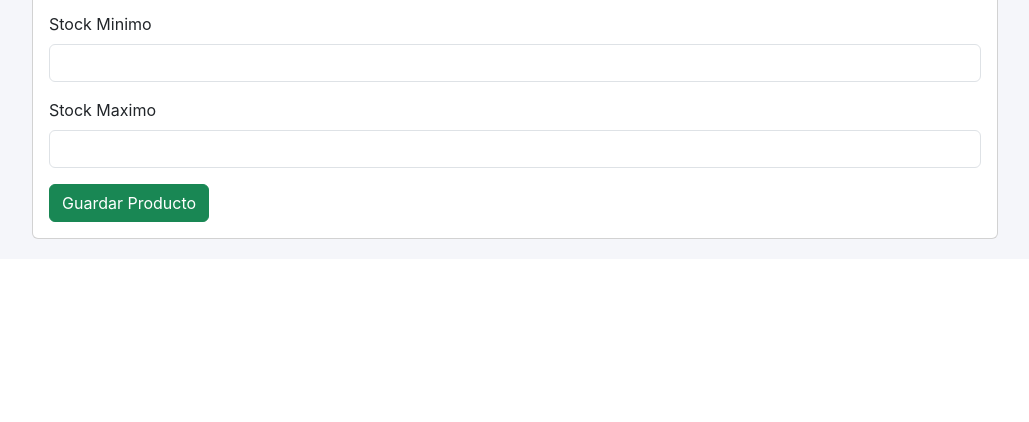
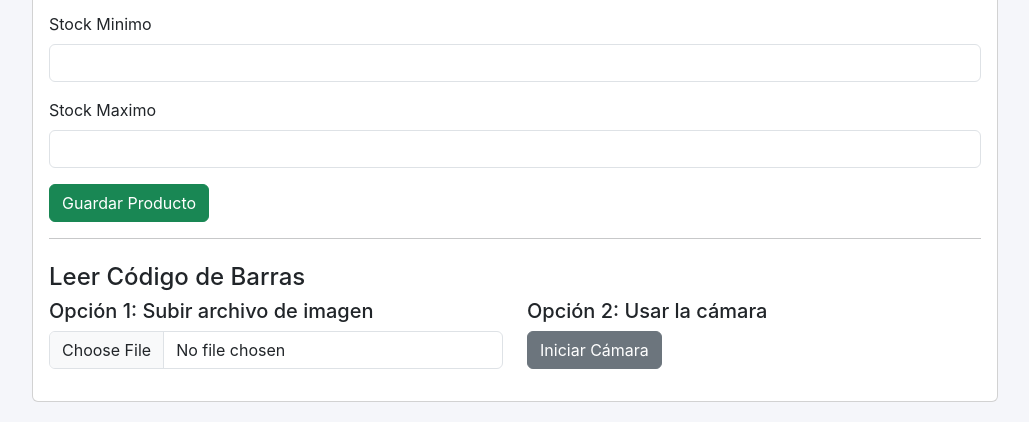
Before and after one commit to aatay19/Inventario_python, a Django app: page /inventario/crear in a window 1280 px wide. Shown: the part 887-1309 px from the top of the page, without its empty margins (250-1279 px from the left). Before the commit the page ends 1126 px from the top, so only its background shows below. Run offline with Django 5.2, Linux system fonts and the light colour scheme.

Commit message:
añadido escaner-falta prueba desde camara movil

```diff
--- a/libreria/templates/base.html
+++ b/libreria/templates/base.html
@@ -40,6 +40,9 @@
 
     <!-- JS Bootstrap -->
     <script src="https://cdn.jsdelivr.net/npm/bootstrap@5.3.2/dist/js/bootstrap.bundle.min.js"></script>
+
+    <!-- Bloque para scripts adicionales de cada página -->
+    {% block scripts %}{% endblock %}
 
 </body>
 <script>
--- a/libreria/templates/inventario/crear.html
+++ b/libreria/templates/inventario/crear.html
@@ -1,8 +1,6 @@
 {% extends "base.html" %}
 {% block title %}Crear Producto{% endblock %}
 {% block content %}
-
-
 
 <div class="card">
     <div class="card-header">
@@ -12,15 +10,107 @@
     <div class="card-body">
         <h4 class="card-title">Datos del Producto</h4>
         {%include 'inventario/form.html'%}
+
+        <hr>
+
+        <h4 class="card-title mt-4">Leer Código de Barras</h4>
+        <div class="row">
+            <div class="col-md-6">
+                <h5>Opción 1: Subir archivo de imagen</h5>
+                <input type="file" id="upload-file" class="form-control" accept="image/*">
+            </div>
+            <div class="col-md-6">
+                <h5>Opción 2: Usar la cámara</h5>
+                <button id="start-camera" class="btn btn-secondary">Iniciar Cámara</button>
+                <div id="video-container" style="display: none; margin-top: 15px;">
+                    <video id="video" width="320" height="240" autoplay style="border: 1px solid black;"></video>
+                    <button id="scan-button" class="btn btn-info mt-2">Escanear Ahora</button>
+                </div>
+            </div>
+        </div>
+
+        <div id="resultado" class="mt-3 fw-bold"></div>
     </div>
 </div>
 
+{% endblock %}
 
+{% block scripts %}
+<script>
+    document.addEventListener('DOMContentLoaded', function () {
+        // El campo de código de producto que queremos rellenar. Django lo genera como 'id_codigo_producto'.
+        const productCodeInput = document.getElementById('id_codigo_producto');
+        const resultadoDiv = document.getElementById('resultado');
+        const uploadFileInput = document.getElementById('upload-file');
+        const startCameraButton = document.getElementById('start-camera');
+        const videoContainer = document.getElementById('video-container');
+        const video = document.getElementById('video');
+        const scanButton = document.getElementById('scan-button');
 
-            {% for campo in formulario_inventario %}
+        // --- Lógica para Opción 1: Subir Archivo ---
+        uploadFileInput.addEventListener('change', (event) => {
+            const file = event.target.files[0];
+            if (file) {
+                enviarImagenAlServidor(file);
+            }
+        });
 
+        // --- Lógica para Opción 2: Usar Cámara ---
+        startCameraButton.addEventListener('click', async () => {
+            videoContainer.style.display = 'block';
+            try {
+                // Pedimos la cámara trasera ('environment') que es mejor para escanear
+                const stream = await navigator.mediaDevices.getUserMedia({ video: { facingMode: 'environment' } });
+                video.srcObject = stream;
+            } catch (err) {
+                resultadoDiv.textContent = 'Error al acceder a la cámara: ' + err;
+                resultadoDiv.className = 'alert alert-danger';
+            }
+        });
 
-            {% endfor %}
+        scanButton.addEventListener('click', () => {
+            const canvas = document.createElement('canvas');
+            canvas.width = video.videoWidth;
+            canvas.height = video.videoHeight;
+            const context = canvas.getContext('2d');
+            context.drawImage(video, 0, 0, canvas.width, canvas.height);
 
+            // Convertir el canvas a un archivo (Blob) para enviarlo
+            canvas.toBlob((blob) => {
+                enviarImagenAlServidor(blob, 'scan.png');
+            }, 'image/png');
+        });
 
+        // --- Función común para enviar la imagen al backend ---
+        async function enviarImagenAlServidor(imageFile, fileName = 'image.png') {
+            const formData = new FormData();
+            formData.append('imagen', imageFile, fileName);
+
+            resultadoDiv.textContent = 'Procesando...';
+            resultadoDiv.className = 'alert alert-info';
+
+            try {
+                const response = await fetch("{% url 'decodificar_codigo' %}", {
+                    method: 'POST',
+                    body: formData,
+                });
+
+                const data = await response.json();
+
+                if (response.ok && data.success) {
+                    productCodeInput.value = data.codigo; // ¡Pone el código en el campo del formulario!
+                    resultadoDiv.textContent = `Código encontrado (${data.tipo}): ${data.codigo}`;
+                    resultadoDiv.className = 'alert alert-success';
+                } else {
+                    resultadoDiv.textContent = `Error: ${data.error}`;
+                    resultadoDiv.className = 'alert alert-danger';
+                }
+            } catch (error) {
+                resultadoDiv.textContent = 'Error de red al contactar el servidor.';
+                resultadoDiv.className = 'alert alert-danger';
+                console.error('Error en fetch:', error);
+            }
+        }
+    });
+</script>
 {% endblock %}
--- a/libreria/urls.py
+++ b/libreria/urls.py
@@ -32,5 +32,6 @@ urlpatterns = [
     path('movimientos/eliminar<int:id_movimiento>', views.movimientos_inventario_eliminar, name='movimientos.eliminar'),
     path('movimientos/editar<int:id_movimiento>', views.movimientos_inventario_editar, name='movimientos.editar'),
 
-
+    # URL para la API de decodificación de código de barras
+    path('api/decodificar-codigo/', views.decodificar_codigo_barras, name='decodificar_codigo'),
 ]
--- a/libreria/views.py
+++ b/libreria/views.py
@@ -9,6 +9,10 @@ from django.db import transaction
 from datetime import timedelta, datetime
 from django.shortcuts import get_object_or_404
 from django.contrib import messages
+from django.http import JsonResponse
+from django.views.decorators.csrf import csrf_exempt
+from PIL import Image
+from pyzbar.pyzbar import decode
 # Create your views here.
 # libreria/views.py
 
@@ -476,3 +480,40 @@ def movimientos_inventario_eliminar(request, id_movimiento):
         return redirect('movimientos.index')
 
     return render(request, 'movimientos/eliminar.html', {'movimiento': movimiento})
+
+
+#======================================
+# API para decodificar código de barras
+#========================================
+
+@csrf_exempt # Usamos csrf_exempt para simplificar el ejemplo con AJAX. En producción, considera usar el token CSRF de Django.
+def decodificar_codigo_barras(request):
+    if request.method == 'POST' and request.FILES.get('imagen'):
+        try:
+            imagen_subida = request.FILES['imagen']
+
+            # Abrir la imagen usando Pillow
+            img = Image.open(imagen_subida)
+
+            # Usar pyzbar para decodificar los códigos de barras
+            codigos_decodificados = decode(img)
+
+            if not codigos_decodificados:
+                return JsonResponse({'error': 'No se encontró ningún código de barras en la imagen.'}, status=400)
+
+            # Extraer los datos del primer código encontrado
+            primer_codigo = codigos_decodificados[0]
+            codigo_data = primer_codigo.data.decode('utf-8')
+            codigo_type = primer_codigo.type
+
+            # Devolver el resultado como JSON
+            return JsonResponse({
+                'success': True,
+                'codigo': codigo_data,
+                'tipo': codigo_type
+            })
+
+        except Exception as e:
+            return JsonResponse({'error': f'Ocurrió un error al procesar la imagen: {str(e)}'}, status=500)
+
+    return JsonResponse({'error': 'Método no permitido o falta el archivo de imagen.'}, status=405)
```
